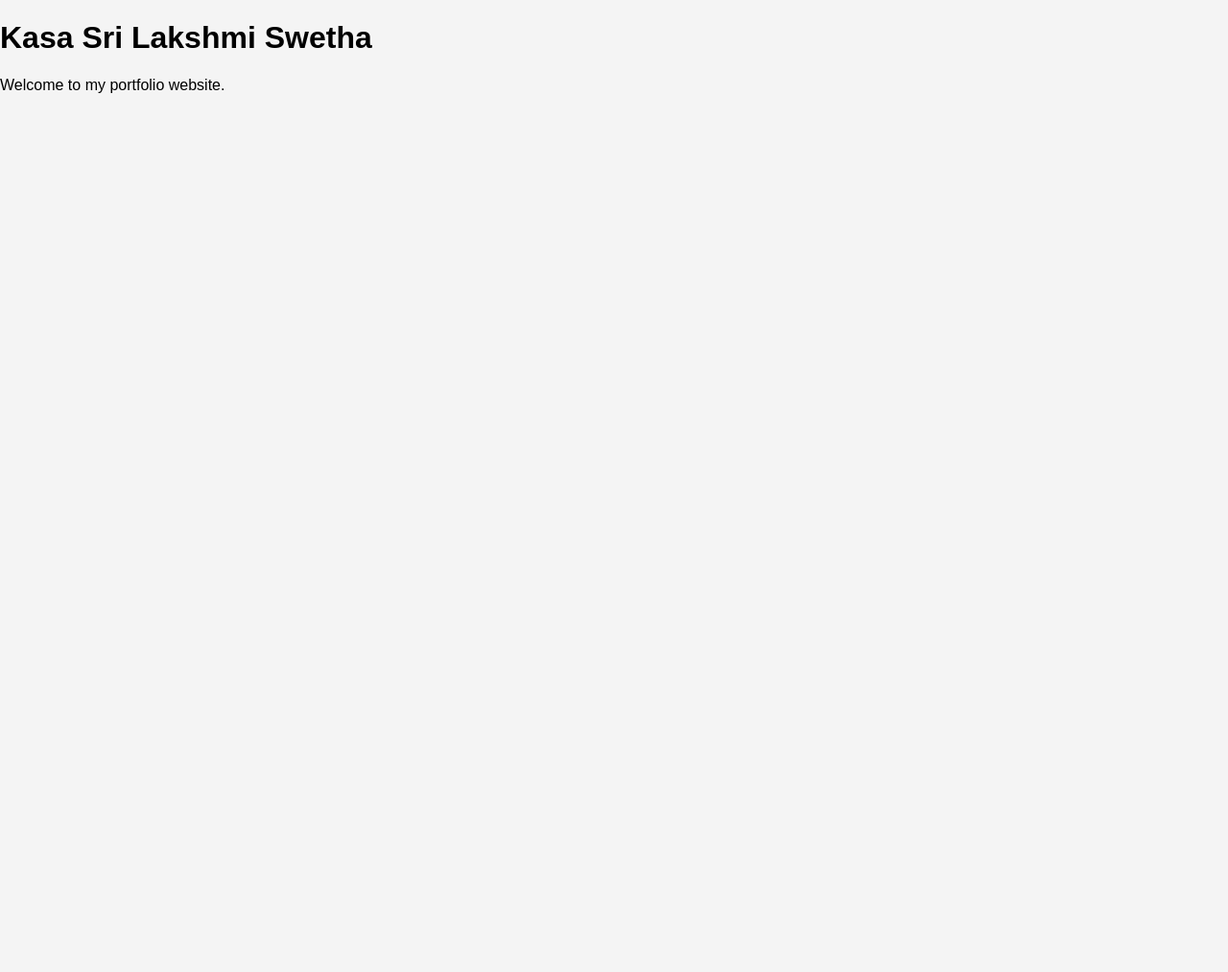
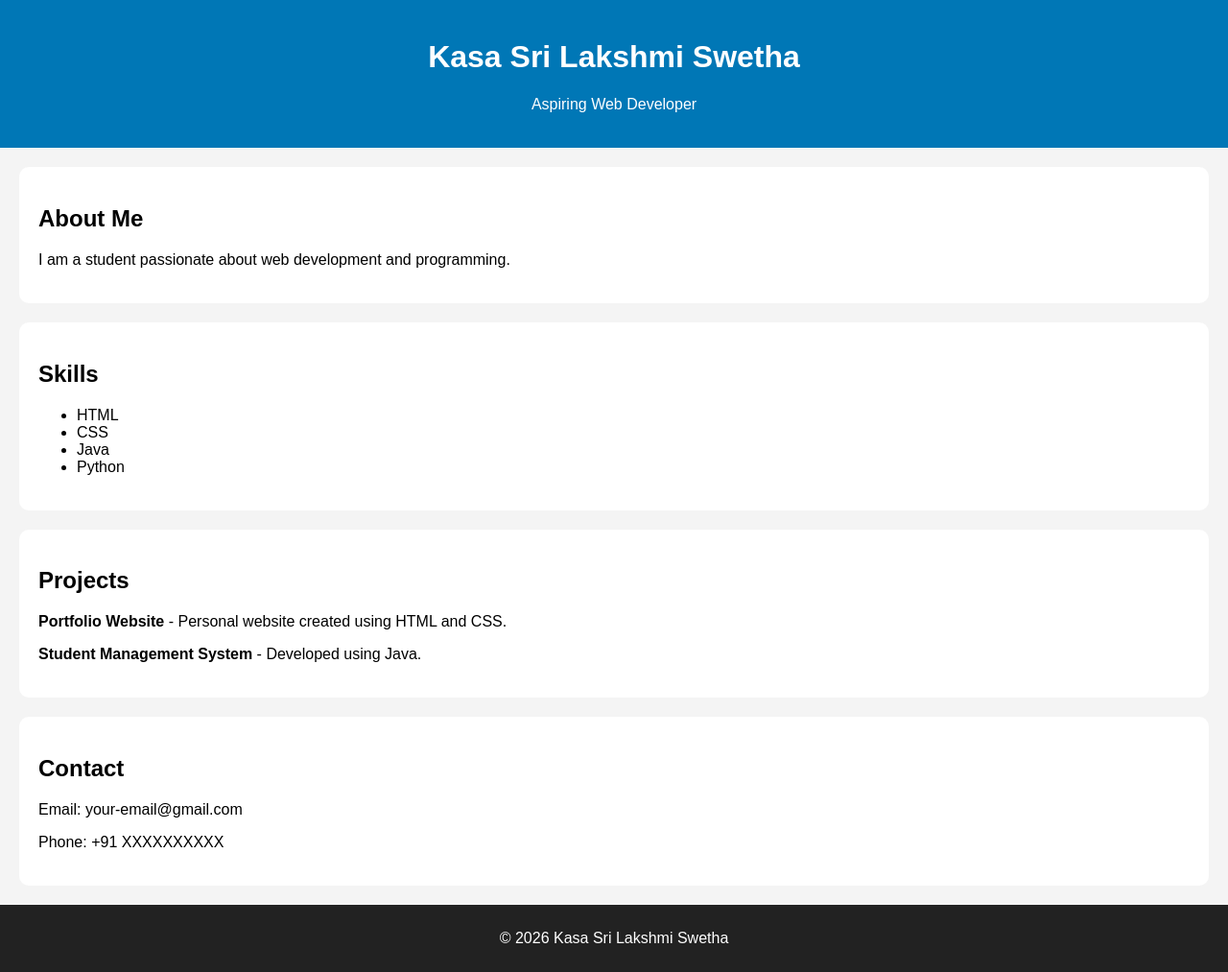
Before and after one commit to srilakshmiswethakasa/Task-1, a plain HTML site: page index.html in a window 1280 px wide. Shown: the whole page at 96% size. Before the commit the page ends 800 px from the top, so only its background shows below. Drawn offline with Linux system fonts and the light colour scheme.

Commit message:
Update index.html

```diff
--- a/index.html
+++ b/index.html
@@ -1,11 +1,46 @@
 <!DOCTYPE html>
 <html>
 <head>
-<title>My Portfolio</title>
-  <link rel="stylesheet" href="style.css">
+    <title>Kasa Sri Lakshmi Swetha Portfolio</title>
+    <link rel="stylesheet" href="style.css">
 </head>
 <body>
-<h1>Kasa Sri Lakshmi Swetha</h1>
-<p>Welcome to my portfolio website.</p>
+
+<header>
+    <h1>Kasa Sri Lakshmi Swetha</h1>
+    <p>Aspiring Web Developer</p>
+</header>
+
+<section>
+    <h2>About Me</h2>
+    <p>I am a student passionate about web development and programming.</p>
+</section>
+
+<section>
+    <h2>Skills</h2>
+    <ul>
+        <li>HTML</li>
+        <li>CSS</li>
+        <li>Java</li>
+        <li>Python</li>
+    </ul>
+</section>
+
+<section>
+    <h2>Projects</h2>
+    <p><b>Portfolio Website</b> - Personal website created using HTML and CSS.</p>
+    <p><b>Student Management System</b> - Developed using Java.</p>
+</section>
+
+<section>
+    <h2>Contact</h2>
+    <p>Email: your-email@gmail.com</p>
+    <p>Phone: +91 XXXXXXXXXX</p>
+</section>
+
+<footer>
+    <p>© 2026 Kasa Sri Lakshmi Swetha</p>
+</footer>
+
 </body>
 </html>
```
